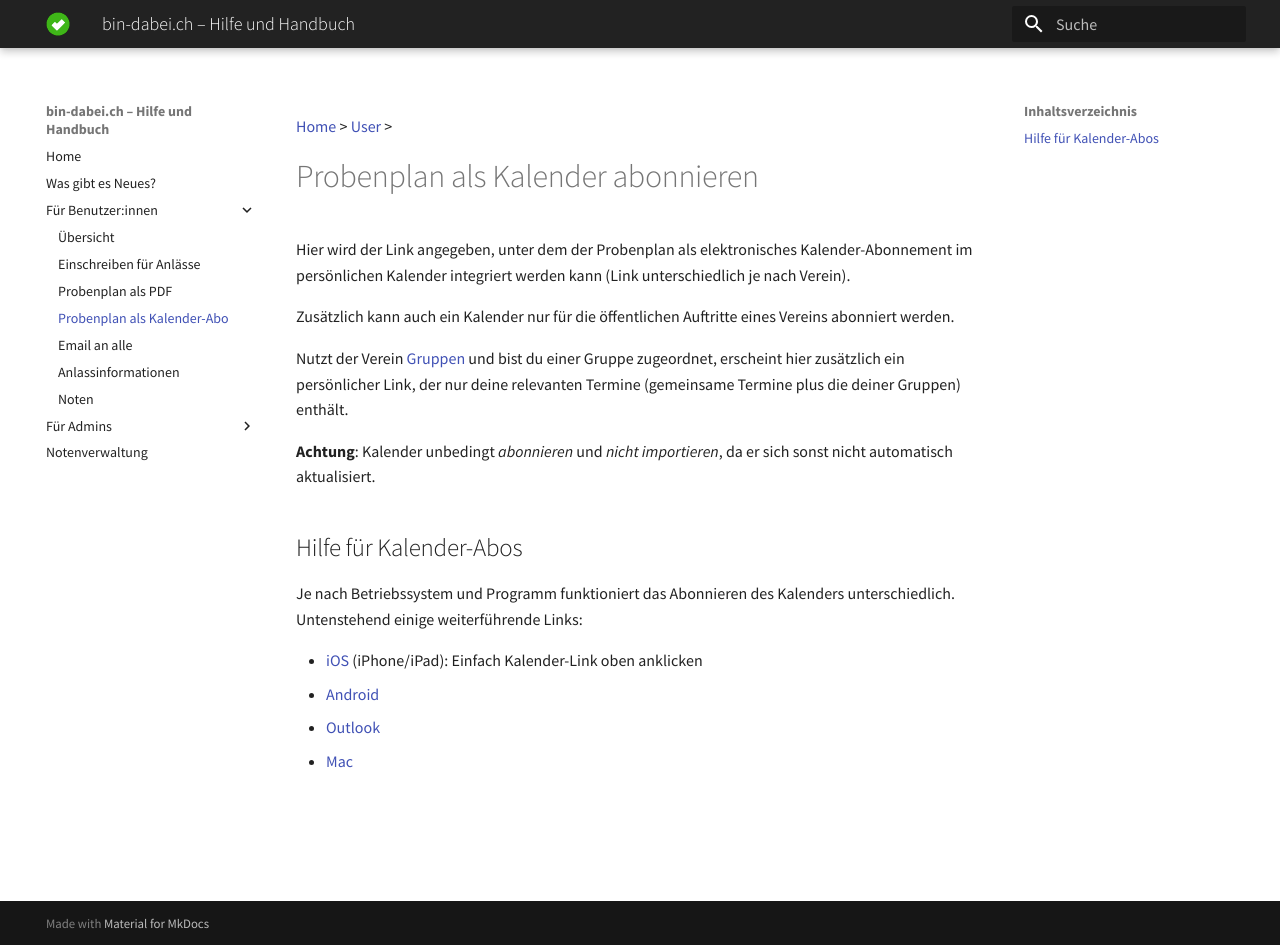
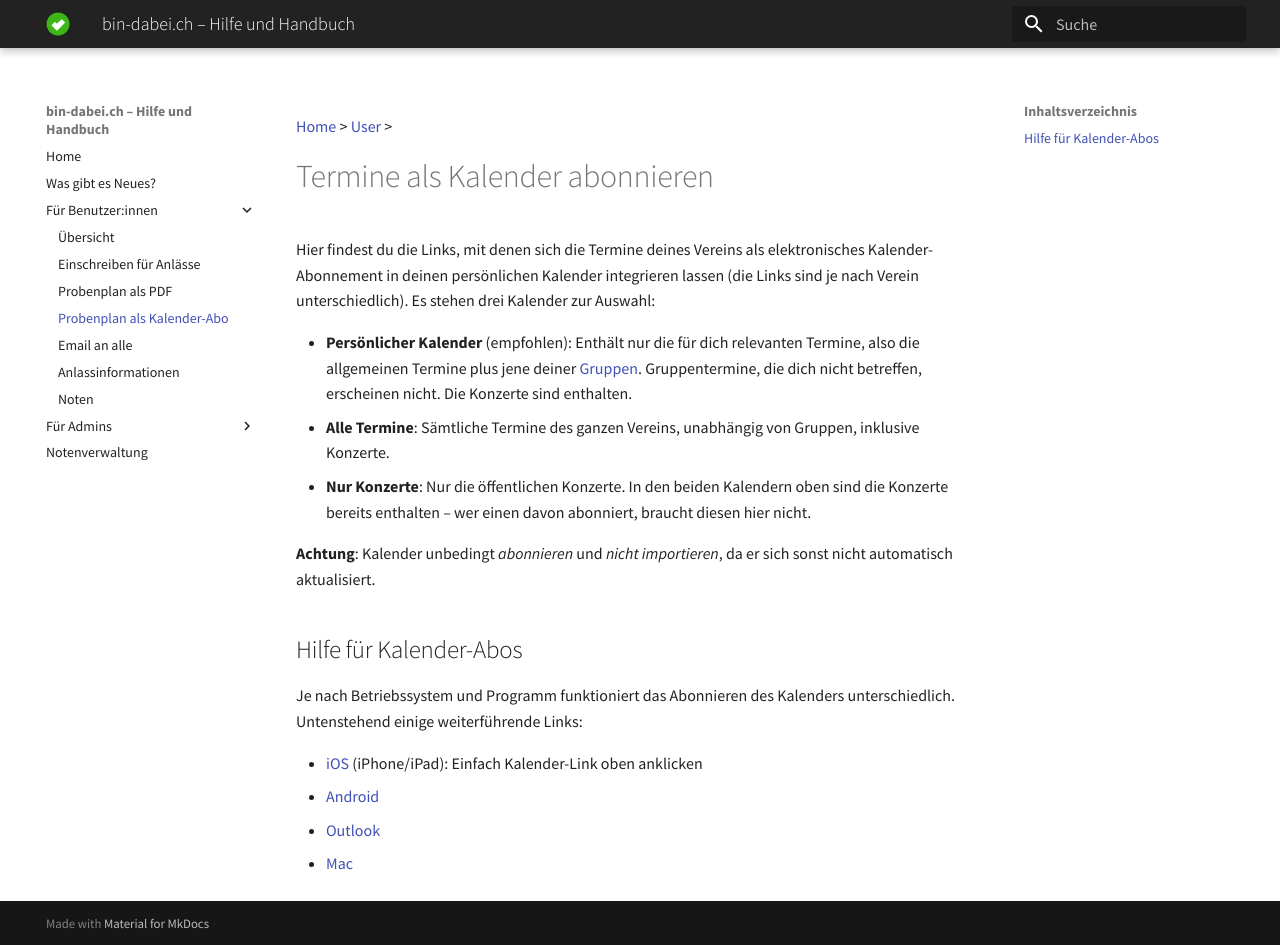
Before and after one commit to ritterg/bin-dabei-dokumentation, an MkDocs documentation site: the page built from docs/user/kalenderabo.md, in a window 1280 px wide and 945 px high. Built offline with MkDocs 1.6.1 and Material for MkDocs 9.7.7, drawn with Linux system fonts in a browser that asks for light colours; some web fonts are replaced.

Commit message:
Document the three calendar feeds and personal calendar
Co-Authored-By: Claude Opus 4.8 <noreply@anthropic.com>

```diff
--- a/docs/user/kalenderabo.md
+++ b/docs/user/kalenderabo.md
@@ -1,12 +1,12 @@
 [Home](/) > [User](/user) >
 
-# Probenplan als Kalender abonnieren
+# Termine als Kalender abonnieren
 
-Hier wird der Link angegeben, unter dem der Probenplan als elektronisches Kalender-Abonnement im persönlichen Kalender integriert werden kann (Link unterschiedlich je nach Verein).
+Hier findest du die Links, mit denen sich die Termine deines Vereins als elektronisches Kalender-Abonnement in deinen persönlichen Kalender integrieren lassen (die Links sind je nach Verein unterschiedlich). Es stehen drei Kalender zur Auswahl:
 
-Zusätzlich kann auch ein Kalender nur für die öffentlichen Auftritte eines Vereins abonniert werden.
-
-Nutzt der Verein [Gruppen](/admin/gruppen) und bist du einer Gruppe zugeordnet, erscheint hier zusätzlich ein persönlicher Link, der nur deine relevanten Termine (gemeinsame Termine plus die deiner Gruppen) enthält.
+- **Persönlicher Kalender** (empfohlen): Enthält nur die für dich relevanten Termine, also die allgemeinen Termine plus jene deiner [Gruppen](/admin/gruppen). Gruppentermine, die dich nicht betreffen, erscheinen nicht. Die Konzerte sind enthalten.
+- **Alle Termine**: Sämtliche Termine des ganzen Vereins, unabhängig von Gruppen, inklusive Konzerte.
+- **Nur Konzerte**: Nur die öffentlichen Konzerte. In den beiden Kalendern oben sind die Konzerte bereits enthalten – wer einen davon abonniert, braucht diesen hier nicht.
 
 **Achtung**: Kalender unbedingt *abonnieren* und *nicht importieren*, da er sich sonst nicht automatisch aktualisiert.
 
```
Also changed, not shown: docs/changelog.md (+1 -0 lines).
